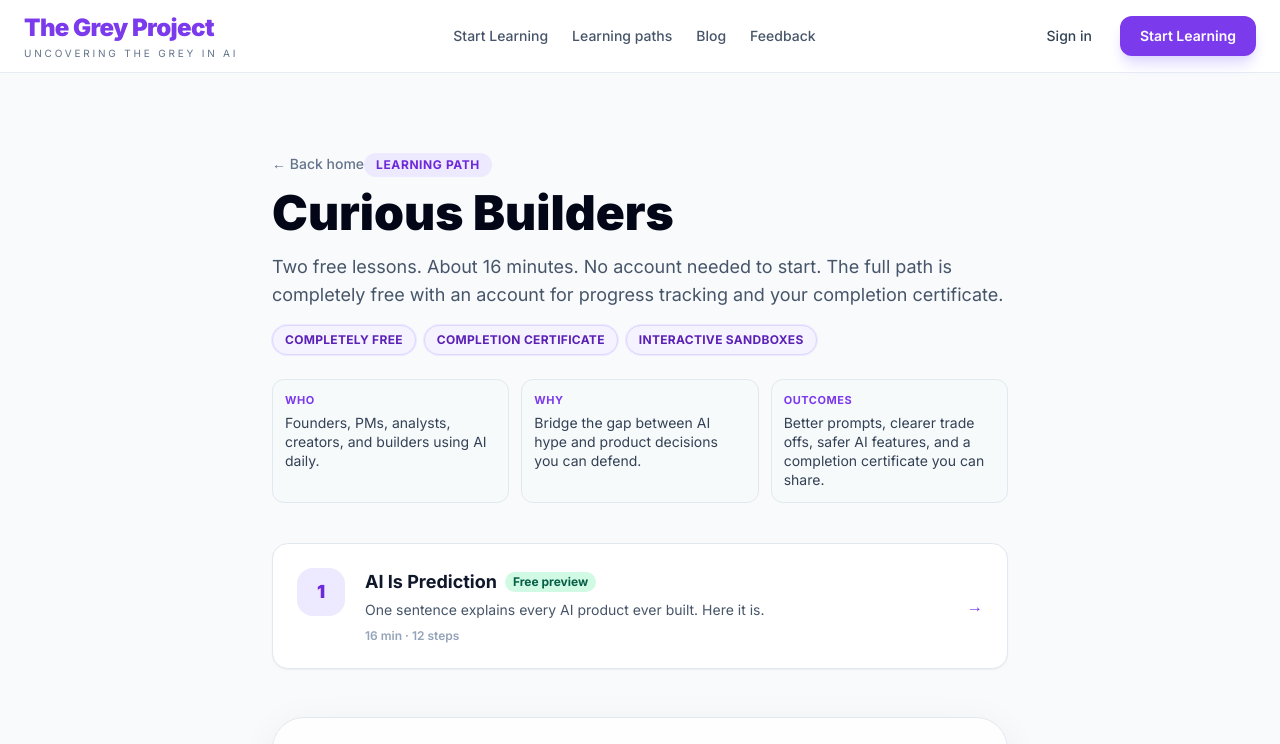
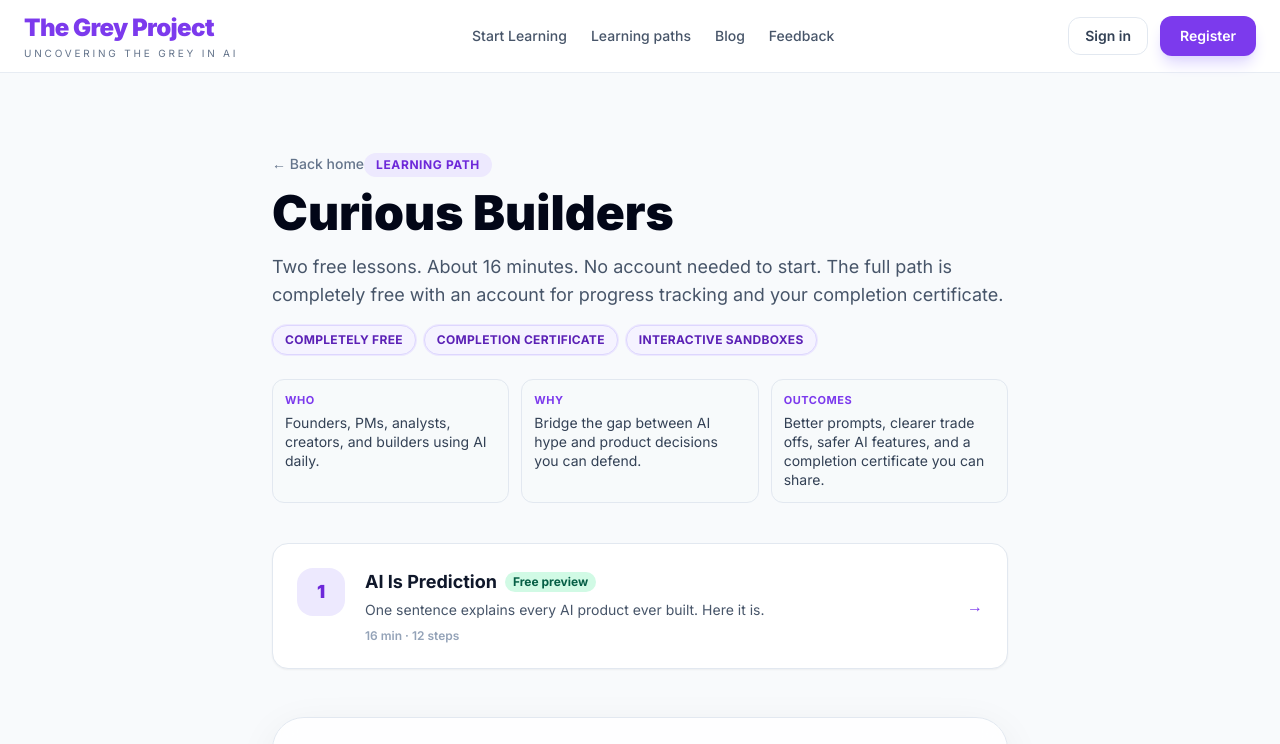
Before and after one commit to vaibhavkestikar/the-grey-project, a Next.js app: page /try in a window 1280 px wide. Shown: the top 744 px of the page. Built offline with nearby package versions, Linux system fonts and the light colour scheme; no server answers.

Commit message:
fixed home navbar

```diff
--- a/components/marketing/site-navbar.tsx
+++ b/components/marketing/site-navbar.tsx
@@ -51,15 +51,15 @@ export default function SiteNavbar() {
             <>
               <Link
                 href="/login"
-                className="rounded-xl border border-slate-200 px-3 py-2 text-sm font-semibold text-slate-700 transition hover:border-violet-300 hover:text-violet-600 sm:px-4 lg:border-0 lg:px-4 lg:font-medium"
+                className="rounded-xl border border-slate-200 px-3 py-2 text-sm font-semibold text-slate-700 transition hover:border-violet-300 hover:text-violet-600 sm:px-4"
               >
                 Sign in
               </Link>
               <Link
-                href="/try/prediction"
-                className="hidden rounded-xl bg-violet-600 px-5 py-2.5 text-sm font-semibold text-white shadow-lg shadow-violet-200 hover:bg-violet-700 lg:inline-flex"
+                href="/register"
+                className="rounded-xl bg-violet-600 px-3 py-2 text-sm font-semibold text-white shadow-lg shadow-violet-200 transition hover:bg-violet-700 sm:px-4 lg:px-5 lg:py-2.5"
               >
-                Start Learning
+                Register
               </Link>
             </>
           )}
@@ -136,7 +136,7 @@ export default function SiteNavbar() {
                 className="mt-2 block rounded-xl bg-violet-600 px-4 py-3 text-center font-semibold text-white"
                 onClick={() => setOpen(false)}
               >
-                Create account
+                Register
               </Link>
             </>
           ) : (
```
